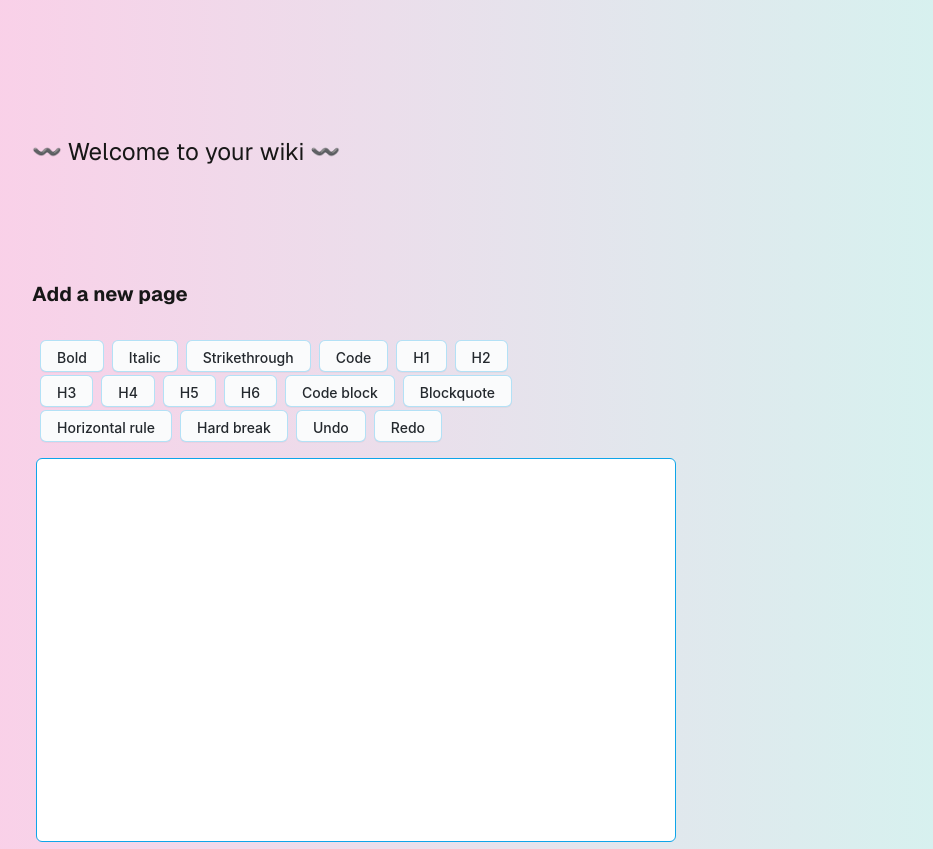
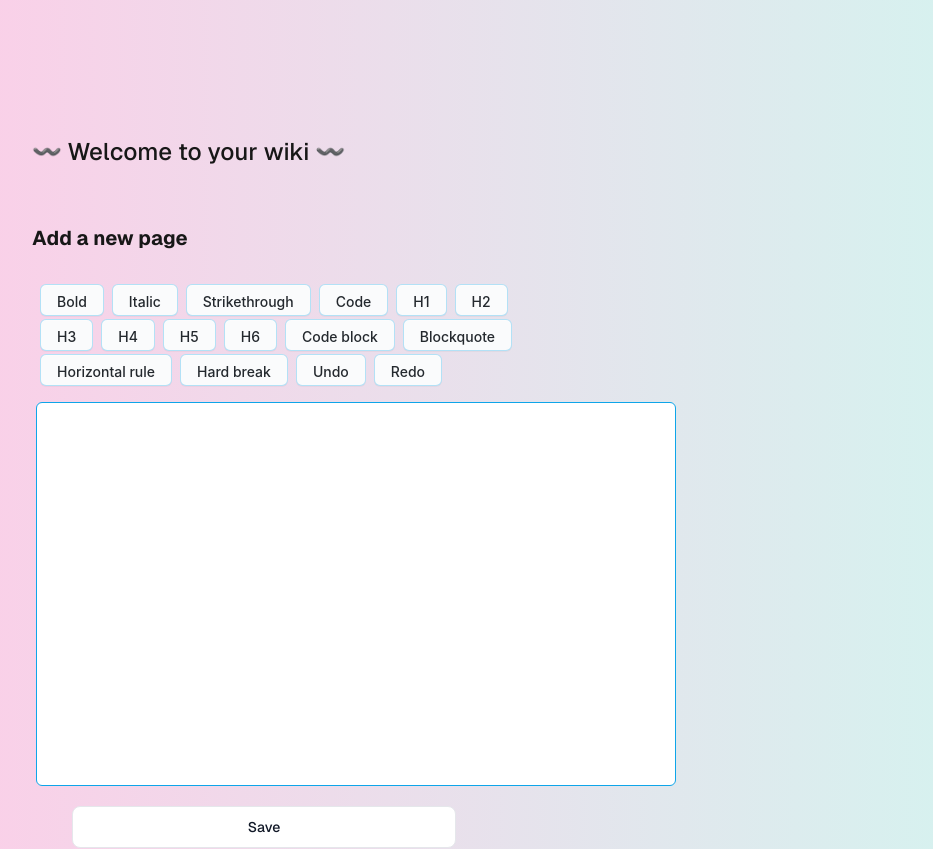
Before and after one commit to jesswils/wiki, a Next.js app: page / in a window 1280 px wide. Shown: the top 849 px of the page, without its empty margins (48-981 px from the left). Built offline with nearby package versions, Linux system fonts and the light colour scheme.

Commit message:
css changes

```diff
--- a/app/components/SaveNote.tsx
+++ b/app/components/SaveNote.tsx
@@ -12,4 +12,6 @@ const SaveNote = () => {
   )
 }
 
+// This is a placeholder component for when a user saves their note, it will be displayed as a button that they can click to view and edit their note in a seperate page.
+
 export default SaveNote
--- a/app/components/TipTap.tsx
+++ b/app/components/TipTap.tsx
@@ -15,7 +15,7 @@ const Tiptap = ({ onEditorContentSave }: TiptapProps) => {
 		editorProps: {
 			attributes: {
 				class:
-					'bg-white ml-1 my-3 border border-sky-500 rounded-md min-h-96 w-[40rem] size-fit focus:shadow-sky-200/50 focus:shadow-lg p-1 outline-none',
+					'bg-white ml-1 my-3 border border-sky-500 rounded-md min-h-96 w-[40rem] size-fit focus:shadow-sky-200/50 focus:shadow-lg p-3 outline-none',
 			},
 		},
 	});
@@ -115,6 +115,7 @@ const Tiptap = ({ onEditorContentSave }: TiptapProps) => {
         >
           Ordered list
         </button> */}
+        {/* these are commented out as I wasn't happy with the formatting */}
         <button
           onClick={() => editor.chain().focus().toggleCodeBlock().run()}
           className={editor.isActive('codeBlock') ? 'is-active' : ''}
--- a/app/globals.css
+++ b/app/globals.css
@@ -47,6 +47,7 @@ h6 {
   line-height: 1.1;
   margin-top: 2.5rem;
   text-wrap: pretty;
+  font-weight: 500;
 }
 
 h1,
--- a/app/page.tsx
+++ b/app/page.tsx
@@ -5,7 +5,7 @@ export default function Home() {
 		<div className='flex items-center justify-items-center min-h-screen p-8 pb-20 gap-16 sm:p-20 font-[family-name:var(--font-geist-sans)]'>
 			<main className='flex flex-col gap-8 row-start-2 items-center sm:items-start'>
 				<h1 className='text-2xl'>〰️ Welcome to your wiki 〰️ </h1>
-				<h2 className='font-bold text-xl mb-0'>Add a new page</h2>
+				<h2 className='font-bold text-xl my-0'>Add a new page</h2>
 				<Wiki />
 			</main>
 			<footer className='row-start-3 flex gap-6 flex-wrap items-center justify-center'></footer>
```
